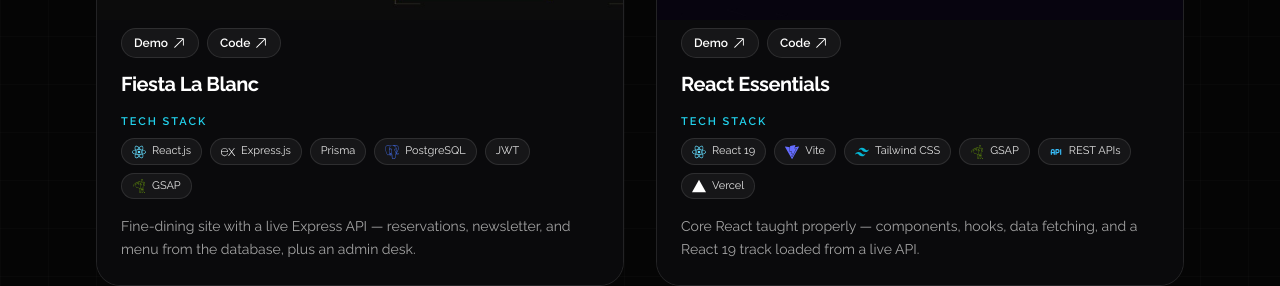
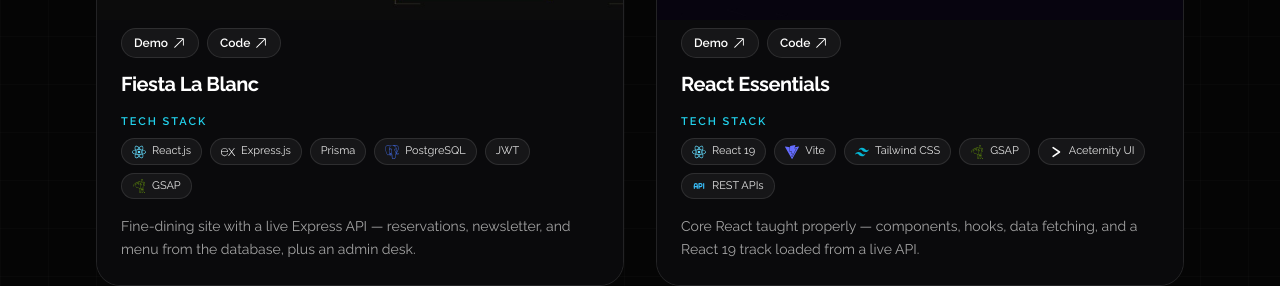
Before and after one commit to Vargos98/personal-portfolio, a React (Vite) app: page / in a window 1280 px wide. Shown: the part 1340-1626 px from the top of the page. Built offline with nearby package versions, Linux system fonts and the light colour scheme.

Commit message:
Update: add Aceternity UI to project stacks and skills

```diff
--- a/src/data/projects.js
+++ b/src/data/projects.js
@@ -24,7 +24,7 @@
     image: reactEssentials,
     demo: 'https://react-essentials-rosy.vercel.app/',
     code: 'https://github.com/Vargos98/react-essentials',
-    stack: ['React 19', 'Vite', 'Tailwind CSS', 'GSAP', 'REST APIs', 'Vercel'],
+    stack: ['React 19', 'Vite', 'Tailwind CSS', 'GSAP', 'Aceternity UI', 'REST APIs'],
     description:
       'Core React taught properly — components, hooks, data fetching, and a React 19 track loaded from a live API.',
   },
@@ -57,7 +57,7 @@
     image: ohmegal,
     demo: 'https://oohmyegal.onrender.com/',
     code: 'https://github.com/Vargos98/OhMegal',
-    stack: ['Node.js', 'Express.js', 'Socket.IO', 'WebRTC', 'Tailwind CSS', 'EJS'],
+    stack: ['Node.js', 'Express.js', 'Socket.IO', 'WebRTC', 'Tailwind CSS', 'Aceternity UI'],
     description:
       'Random one-to-one text and video chat — Socket.IO matching and WebRTC peer-to-peer calls, with no accounts.',
   },
--- a/src/data/skills.js
+++ b/src/data/skills.js
@@ -36,6 +36,7 @@
   SiReactrouter,
 } from 'react-icons/si';
 import zustand from '@/assets/images/tech/zustand.svg';
+import aceternity from '@/assets/images/tech/aceternity.svg';
 
 export const skills = [
   { id: 'html', title: 'HTML', Icon: SiHtml5, color: '#E34F26', group: 'frontend' },
@@ -59,6 +60,7 @@
   { id: 'jwt', title: 'JWT', group: 'backend', hidden: true },
   { id: 'webrtc', title: 'WebRTC', group: 'backend', hidden: true },
   { id: 'ejs', title: 'EJS', group: 'frontend', hidden: true },
+  { id: 'aceternity', title: 'Aceternity UI', src: aceternity, color: '#FFFFFF', group: 'frontend', hidden: true },
   { id: 'node', title: 'Node.js', Icon: SiNodedotjs, color: '#5FA04E', group: 'backend' },
   { id: 'express', title: 'Express.js', Icon: SiExpress, color: '#FFFFFF', group: 'backend' },
   { id: 'mongo', title: 'MongoDB', Icon: SiMongodb, color: '#47A248', group: 'backend' },
@@ -136,6 +138,7 @@
   Vercel: 'vercel',
   Lenis: 'lenis',
   'React Router': 'react-router',
+  'Aceternity UI': 'aceternity',
 };
 
 export function skillFromStackLabel(label) {
```
Also changed, not shown: src/assets/images/tech/aceternity.svg (added).
